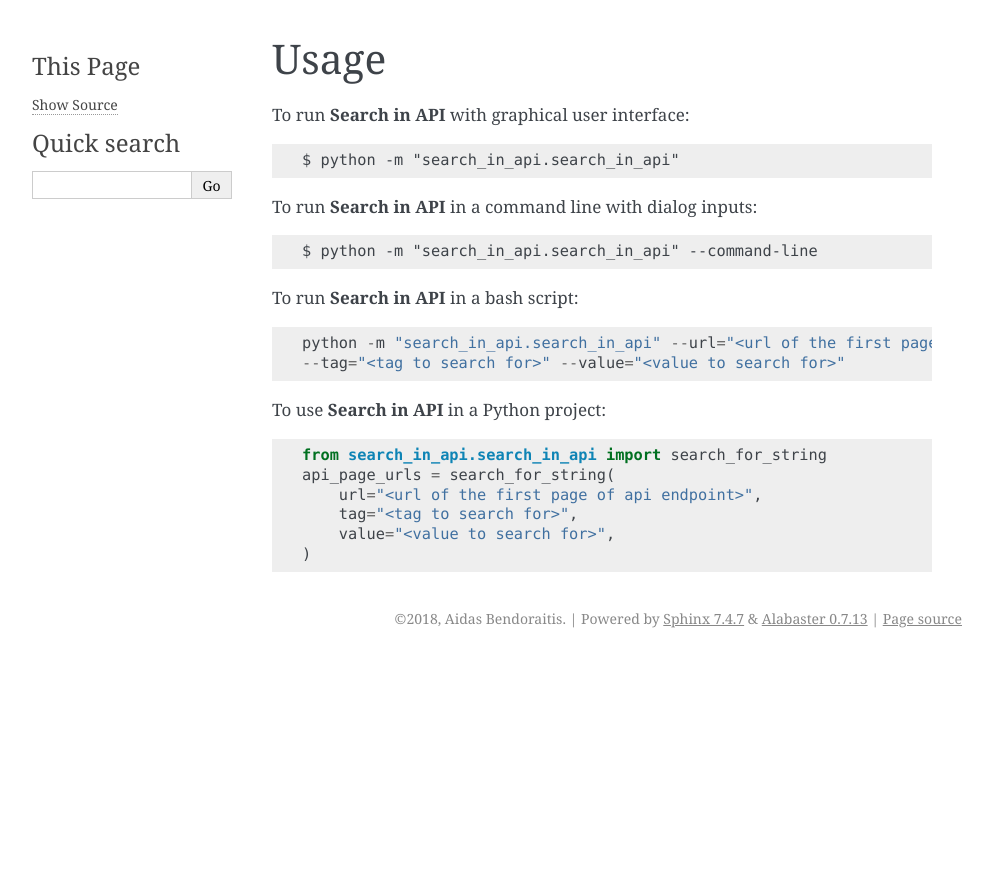
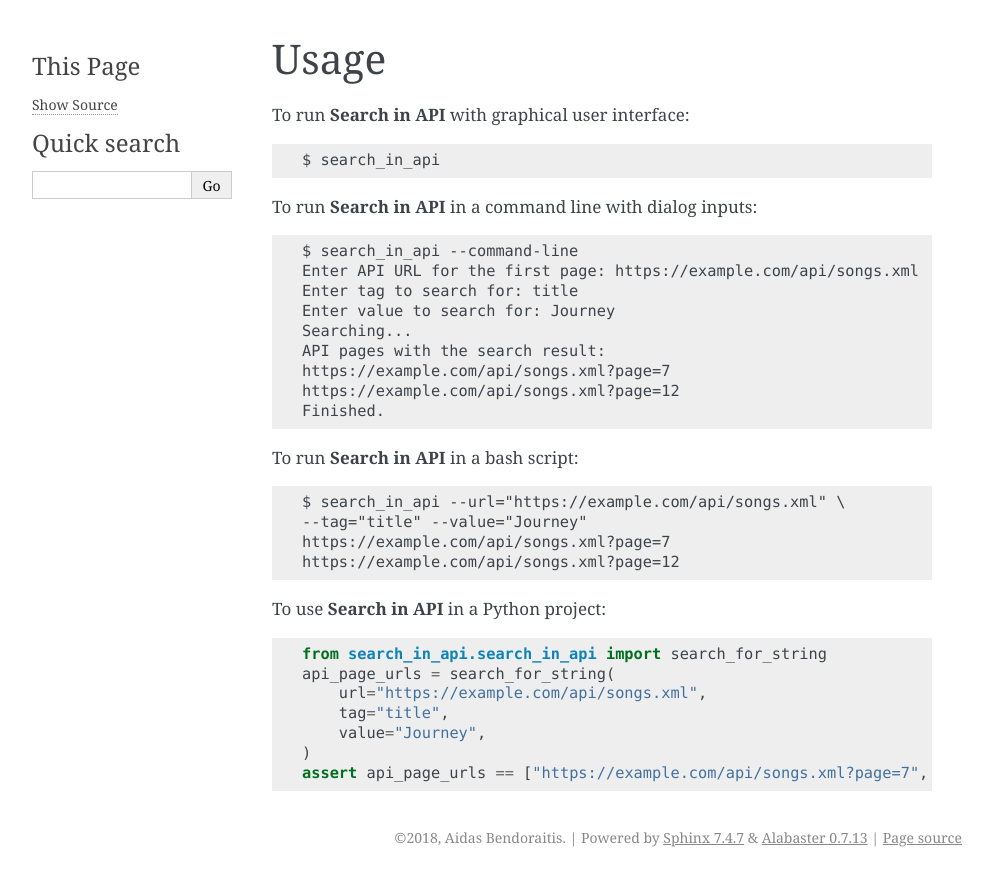
Before and after one commit to hyperlocalhq/search_in_api, a Sphinx documentation site: the page built from docs/usage.rst, in a window 1280 px wide. Shown: the top 886 px of the page, without its empty margins (148-1141 px from the left). Built offline with Sphinx 7.4.7, drawn with Linux system fonts in a browser that asks for light colours; pages that are not in the unit, such as notebooks, are missing from menus.

Commit message:
🔨 Command-line interface without Click 📝 Usage documentation updated

```diff
--- a/docs/usage.rst
+++ b/docs/usage.rst
@@ -4,22 +4,33 @@ Usage
 
 To run **Search in API** with graphical user interface::
 
-    $ python -m "search_in_api.search_in_api"
+    $ search_in_api
 
 To run **Search in API** in a command line with dialog inputs::
 
-    $ python -m "search_in_api.search_in_api" --command-line
+    $ search_in_api --command-line
+    Enter API URL for the first page: https://example.com/api/songs.xml
+    Enter tag to search for: title
+    Enter value to search for: Journey
+    Searching...
+    API pages with the search result:
+    https://example.com/api/songs.xml?page=7
+    https://example.com/api/songs.xml?page=12
+    Finished.
 
 To run **Search in API** in a bash script::
 
-    python -m "search_in_api.search_in_api" --url="<url of the first page of api endpoint>" \
-    --tag="<tag to search for>" --value="<value to search for>"
+    $ search_in_api --url="https://example.com/api/songs.xml" \
+    --tag="title" --value="Journey"
+    https://example.com/api/songs.xml?page=7
+    https://example.com/api/songs.xml?page=12
 
 To use **Search in API** in a Python project::
 
     from search_in_api.search_in_api import search_for_string
     api_page_urls = search_for_string(
-        url="<url of the first page of api endpoint>",
-        tag="<tag to search for>",
-        value="<value to search for>",
+        url="https://example.com/api/songs.xml",
+        tag="title",
+        value="Journey",
     )
+    assert api_page_urls == ["https://example.com/api/songs.xml?page=7", "https://example.com/api/songs.xml?page=12"]
--- a/setup.py
+++ b/setup.py
@@ -12,7 +12,6 @@ with open('HISTORY.rst') as history_file:
     history = history_file.read()
 
 requirements = [
-    'Click>=6.0',
     'altgraph==0.15',
     'asn1crypto==0.24.0',
     'certifi==2018.1.18',
@@ -56,7 +55,7 @@ setup(
     description="Search in API is a script that allows you to search among multiple pages of an API endpoint.",
     entry_points={
         'console_scripts': [
-            'search_in_api=search_in_api.cli:main',
+            'search_in_api=search_in_api.search_in_api:main',
         ],
     },
     install_requires=requirements,
```
Also changed, not shown: 3 other files.
